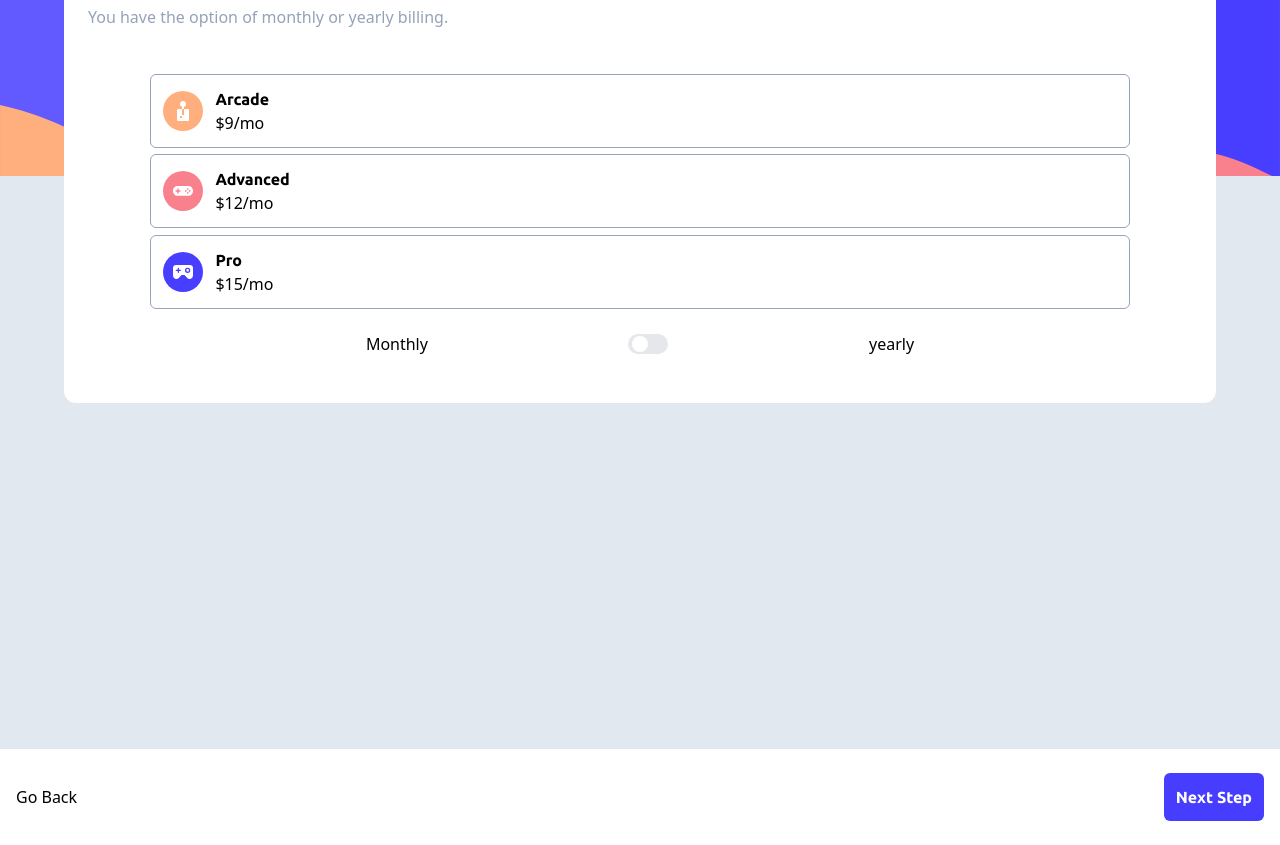
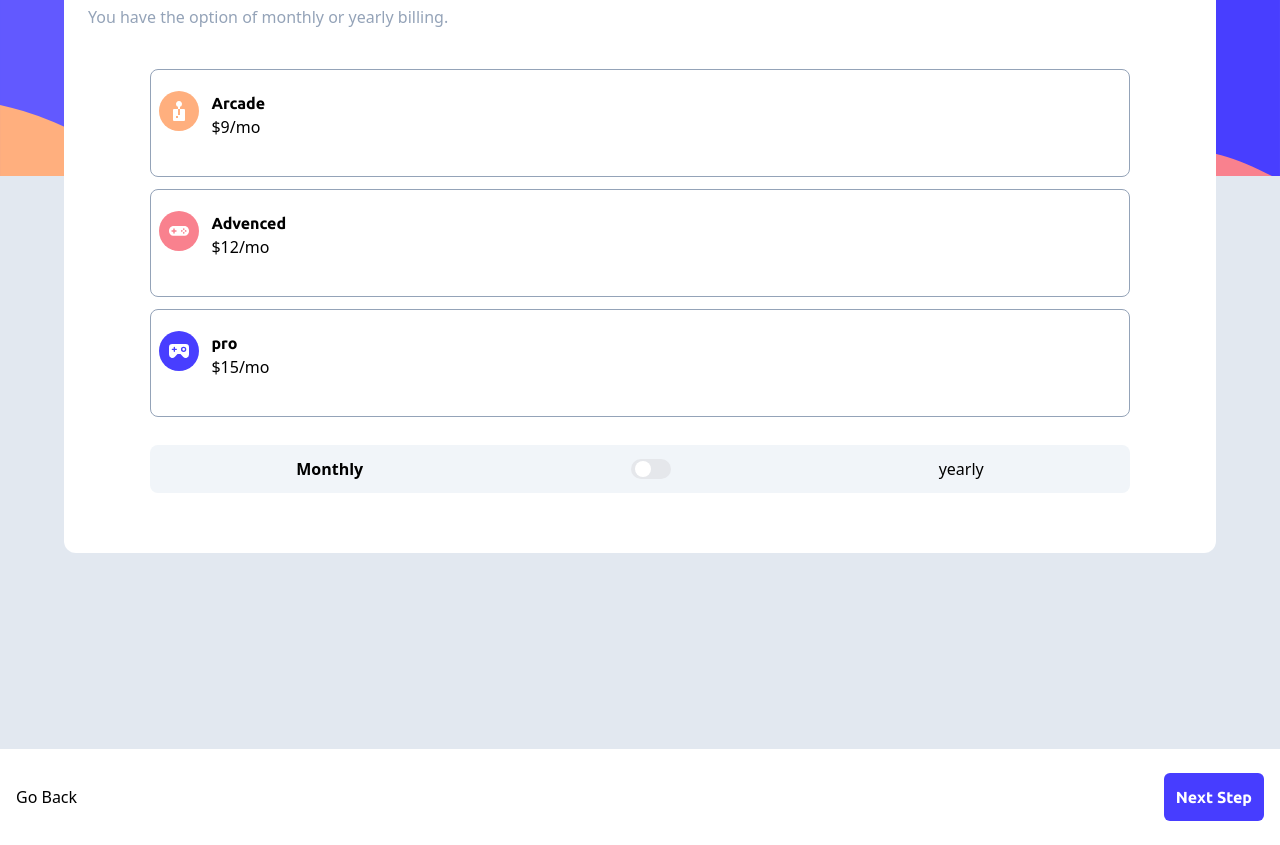
Before and after one commit to neriyaMalachi/Multi-stap-form-challenge, a Next.js app: page /ui/SelectYourPlan in a window 1280 px wide. Built offline with nearby package versions, Linux system fonts and the light colour scheme.

Commit message:
end day between pickAddOns

```diff
--- a/app/(client)/(routes)/ui/PickAddOns/page.tsx
+++ b/app/(client)/(routes)/ui/PickAddOns/page.tsx
@@ -2,35 +2,38 @@
 import { userStore } from "@/context/store";
 import React, { useState } from "react";
 import { IoMdCheckmark } from "react-icons/io";
-const page = () => {
+const Page = () => {
   type TG = {
     title: string;
     description: string;
-    price: string;
+    priceMonth: Number;
+    priceyeare: Number;
     selected: boolean;
     id: number;
   };
-  const user = userStore((state:any)=> state.user);
-  // eslint-disable-next-line react-hooks/rules-of-hooks
+  const user = userStore((state: any) => state.user);
   const [typeGaming, setTypeGaming] = useState<TG[]>([
     {
       title: "Online service",
       description: " Access to multiplayer games",
-      price: "1",
+      priceMonth: 1,
+      priceyeare: 10,
       selected: false,
       id: 1,
     },
     {
       title: "larger storage",
       description: " Extra 1TB of cloud save",
-      price: "2",
+      priceMonth: 2,
+      priceyeare: 20,
       selected: false,
       id: 2,
     },
     {
       title: "Customizable profile",
       description: "Custom theme on your profile",
-      price: "2",
+      priceMonth: 2,
+      priceyeare: 20,
       selected: false,
       id: 3,
     },
@@ -67,6 +70,7 @@ const page = () => {
                             : select
                         )
                       );
+
                 }}
                 className={`${
                   item.selected
@@ -91,7 +95,10 @@ const page = () => {
                     <p className="text-xs text-slate-400">{item.description}</p>
                   </div>
                   <div className="">
-                    <p className="text-sm">+${item.price}/mo</p>
+                    <p className="text-sm">
+                      +${user.yeare ? item.priceyeare.toString() : item.priceMonth.toString()}/
+                      {user.yeare ? 'yr' : 'mo'}
+                    </p>
                   </div>
                 </div>
               </div>
@@ -103,4 +110,4 @@ const page = () => {
   );
 };
 
-export default page;
+export default Page;
--- a/app/(client)/(routes)/ui/SelectYourPlan/page.tsx
+++ b/app/(client)/(routes)/ui/SelectYourPlan/page.tsx
@@ -1,78 +1,93 @@
 "use client";
 import Image from "next/image";
-import React from "react";
+import React, { useState } from "react";
 import Arcadeicon from "@/assets/images/icon-arcade.svg";
 import Advancedicon from "@/assets/images/icon-advanced.svg";
 import Proicon from "@/assets/images/icon-pro.svg";
 import { userStore } from "@/context/store";
-const page = () => {
+const Page = () => {
   const UpdateUser = userStore((user: any) => user.updateName);
   const user = userStore((user: any) => user.user);
+  type TP = {
+    title: String;
+    icon: any;
+    priceMonth: Number;
+    priceYeare: Number;
+  };
+  const [Plans, setPlans] = useState<TP[]>([
+    {
+      title: "Arcade",
+      icon: Arcadeicon,
+      priceMonth: 9,
+      priceYeare: 90,
+    },
+    {
+      title: "Advenced",
+      icon: Advancedicon,
+      priceMonth: 12,
+      priceYeare: 120,
+    },
+    {
+      title: "pro",
+      icon: Proicon,
+      priceMonth: 15,
+      priceYeare: 150,
+    },
+  ]);
 
   return (
     <div className="body flex justify-center bg-slate-200 h-[573px] -mt-6 ">
-      <div className="card bg-white w-[90%] h-[470px] rounded-xl -mt-[19%]">
-        <div className="h-[30%]  flex flex-col p-6">
+      <div className="card bg-white w-[90%] h-[620px] rounded-xl -mt-[19%] ">
+        <div className="h-[20%]  flex flex-col p-6">
           <h1 className="font-Ubuntu-Bold text-2xl">Select your plan</h1>
           <p className="mt-4 text-slate-400">
             You have the option of monthly or yearly billing.
           </p>
         </div>
-        <div className="typesSelecte flex flex-col justify-between items-center h-[60%]">
-          {/* Arcade */}
+        <div className="typesSelecte flex flex-col justify-evenly items-center   h-[60%]">
+          {Plans.map((plan, index) => {
+            return (
               <div
+                key={index}
                 onClick={() => {
+                  if (user.month) {
                     UpdateUser({
-                subscriptionType: "Arcade",
+                      subscriptionType: plan.title,
+                      Price: plan.priceMonth,
                     });
+                  } else {
+                    UpdateUser({
+                      subscriptionType: plan.title,
+                      Price: plan.priceYeare,
+                    });
+                  }
                 }}
-            className="flex items-center w-[85%] p-3 rounded-md border border-slate-400  hover:border-blue-600"
+                className={`flex items-center w-[85%] h-[29%] p-2 rounded-lg border border-slate-400  hover:border-blue-600 hover:bg-blue-50`}
               >
-            <div>
-              <Image src={Arcadeicon} alt="icon" />
+                <div className="h-16 ">
+                  <Image src={plan.icon} alt="icon" />
                 </div>
-            <div className="flex flex-col ml-3">
-              <h1 className="font-Ubuntu-Bold">Arcade</h1>
-              <p>$9/mo</p>
+                <div className="flex flex-col ml-3 h-16">
+                  <h1 className="font-Ubuntu-Bold">{plan.title}</h1>
+                  {user.month ? (
+                    <p>${plan.priceMonth.toString()}/mo</p>
+                  ) : (
+                    <p>${plan.priceYeare.toString()}/yr</p>
+                  )}
+                  {user.yeare ? (
+                    <p className="text-xs">2 months free</p>
+                  ) : (
+                    <></>
+                  )}
                 </div>
               </div>
-          {/* Advanced */}
-          <div
-            onClick={() => {
-              UpdateUser({
-                subscriptionType: "Advenced",
-              });
-            }}
-            className="flex items-center w-[85%] p-3 rounded-md border border-slate-400  hover:border-blue-600"
-          >
-            <div>
-              <Image src={Advancedicon} alt="icon" />
+            );
+          })}
+          {/* nonth or year */}
         </div>
-            <div className="flex flex-col ml-3">
-              <h1 className="font-Ubuntu-Bold">Advanced</h1>
-              <p>$12/mo</p>
-            </div>
-          </div>
-          {/* Pro */}
-          <div
-            onClick={() => {
-              UpdateUser({
-                subscriptionType: "Pro",
-              });
-            }}
-            className="flex items-center w-[85%] p-3 rounded-md border border-slate-400  hover:border-blue-600"
-          >
-            <div>
-              <Image src={Proicon} alt="icon" />
-            </div>
-            <div className="flex flex-col ml-3">
-              <h1 className="font-Ubuntu-Bold">Pro</h1>
-              <p>$15/mo</p>
-            </div>
-          </div>
-          {/* nonth or year */}
-          <label className="w-[65%] mt-4 inline-flex items-center justify-around cursor-pointer">
-            <p>Monthly</p>
+        <div className="flex flex-col items-center ">
+          <label className="w-[85%] p-3 rounded-lg mt-4 inline-flex items-center justify-around cursor-pointer bg-slate-100 ">
+            <p className={`${user.month ? "font-bold" : ""}`}>Monthly</p>
             <input
               onClick={() => {
                 if (user.month === true) {
@@ -110,7 +125,7 @@ const page = () => {
            after:transition-all
            "
             ></div>
-            <p>yearly</p>
+            <p className={`${user.month ? "" : "font-bold"}`}>yearly</p>
           </label>
         </div>
       </div>
@@ -118,4 +133,4 @@ const page = () => {
   );
 };
 
-export default page;
+export default Page;
--- a/context/store.tsx
+++ b/context/store.tsx
@@ -11,6 +11,7 @@ export const userStore = create((set) => ({
     OnlineService: false,
     largerStorage: false,
     CustomizableProfile: false,
+    Price: 0,
   },
   updateName: (newUser: any) =>
     set((state: any) => ({
```
Lines whose indentation alone changed are shown as unchanged.
